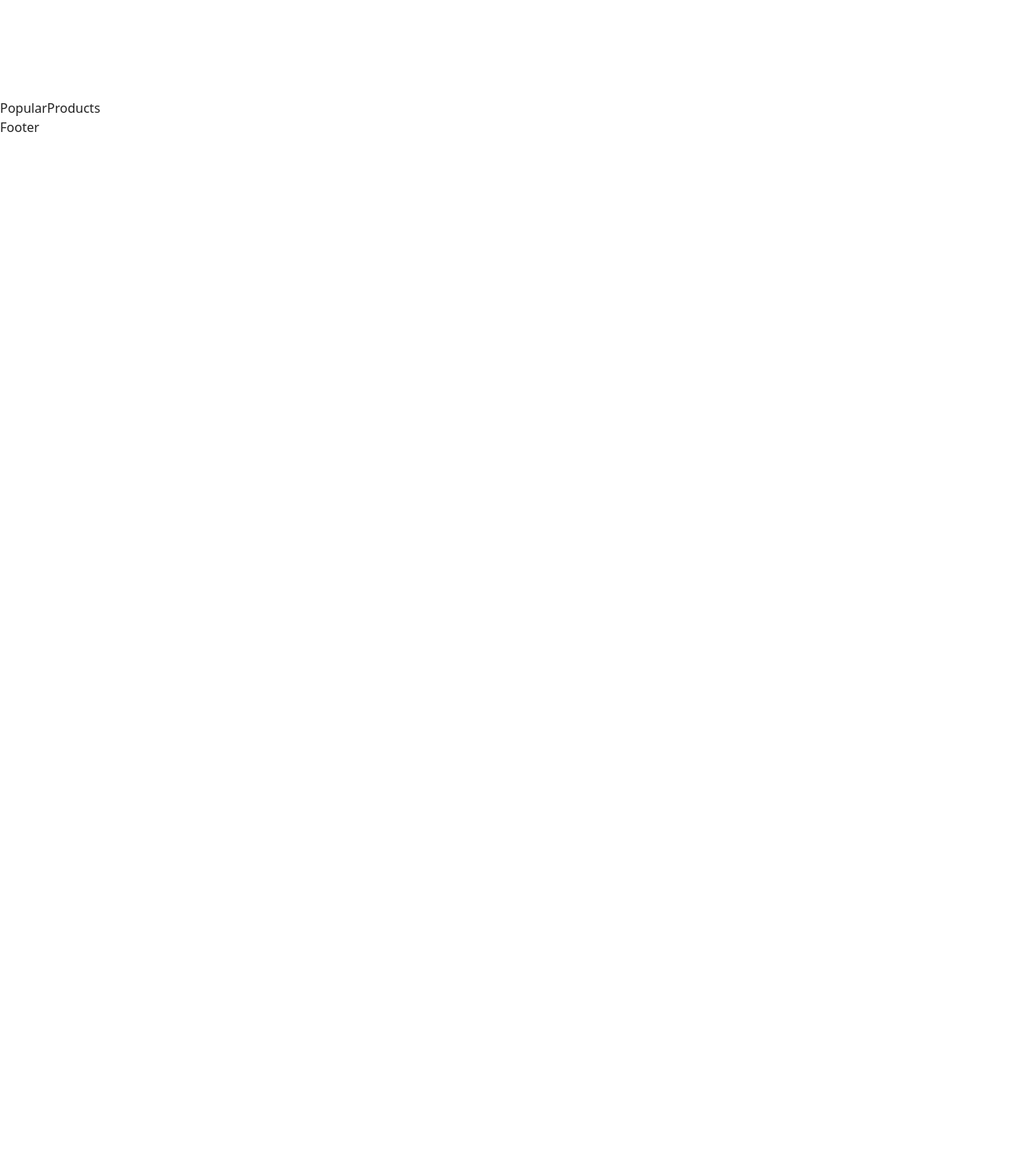
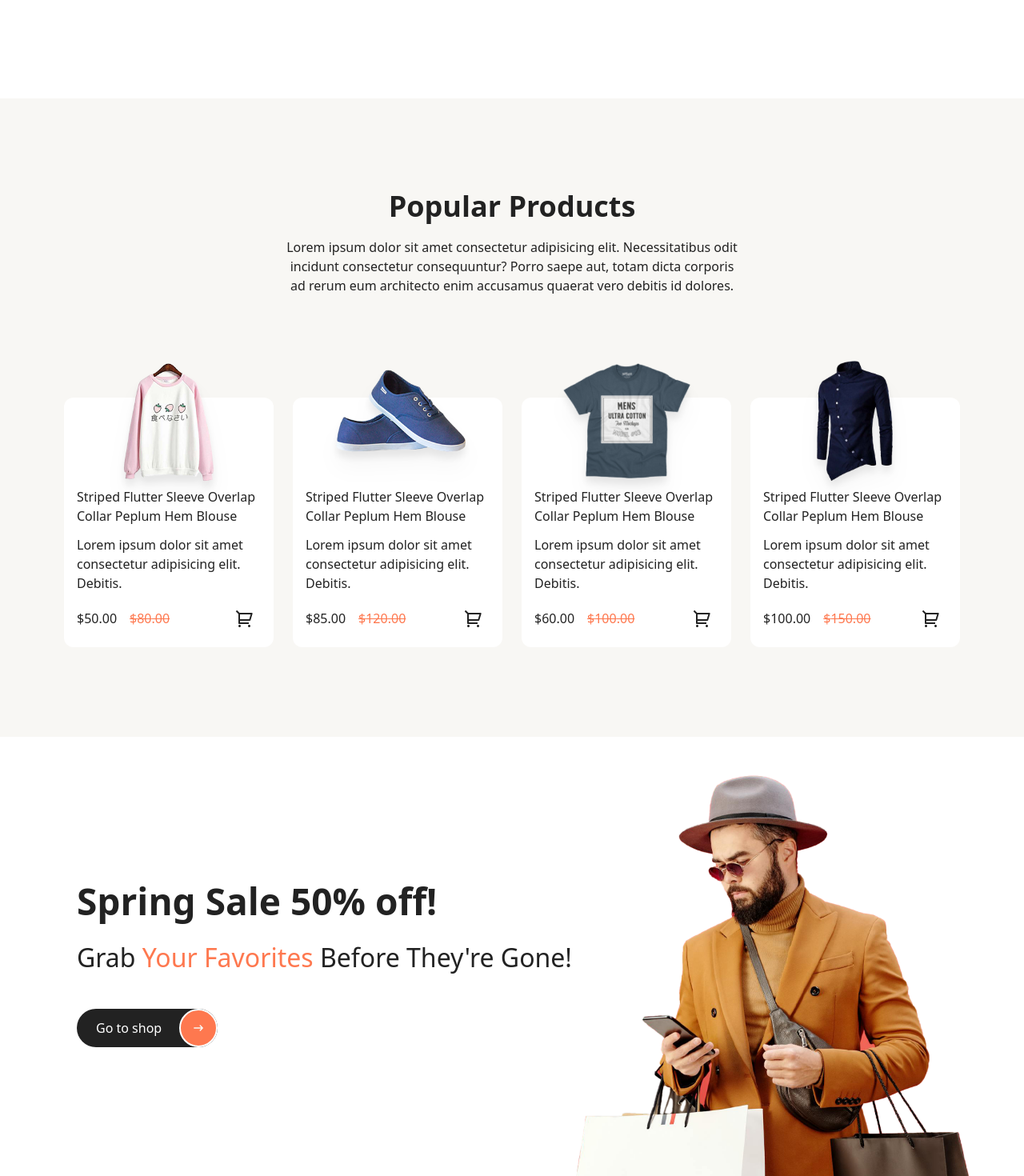
Before and after one commit to KasunUmesh/mern-ecommerce-app, a React (Vite) app in the folder ecommerce-frontend/: page / in a window 1280 px wide. Shown: the part 1400-2870 px from the top of the page at 80% size. Before the commit the page ends 1571 px from the top, so only its background shows below. Built offline with nearby package versions, Linux system fonts and the light colour scheme.

Commit message:
popular product section and offer section created

```diff
--- /dev/null
+++ b/ecommerce-frontend/src/components/card/Item.tsx
@@ -0,0 +1,28 @@
+/* eslint-disable @typescript-eslint/no-explicit-any */
+/* eslint-disable @typescript-eslint/no-unused-vars */
+import React from 'react'
+import { RiShoppingCart2Line } from 'react-icons/ri'
+import { Link } from 'react-router-dom'
+
+const Item = ({id, name, image, old_price, new_price}: any) => {
+  return (
+    <Link to={''} className='bg-white p-4 rounded-xl relative'>
+        <div className='flex items-center justify-center'>
+            <img src={image} alt="Popular Product" height={211} width={211} className='rounded-lg drop-shadow-xl absolute bottom-48'/>
+        </div>
+        <div className='flex flex-col gap-y-3 pt-24'>
+            <h4 className='line-clamp-2 text-[16px] font-[500]'>{name}</h4>
+            <p>Lorem ipsum dolor sit amet consectetur adipisicing elit. Debitis.</p>
+            <div className='flex items-center justify-between'>
+                <div className='flex gap-x-4 text-[16px] font-[500]'>
+                    <span>${new_price}.00</span>
+                    <span className='line-through text-[#fe784f]'>${old_price}.00</span>
+                </div>
+                <RiShoppingCart2Line className='p-2 h-10 w-10 hover:text-[#fe784f]'/>
+            </div>
+        </div>
+    </Link>
+  )
+}
+
+export default Item
--- a/ecommerce-frontend/src/components/layout/About.tsx
+++ b/ecommerce-frontend/src/components/layout/About.tsx
@@ -6,7 +6,7 @@ const About = () => {
   return (
     <section className='mx-auto max-w-[1440px] px-6 lg:px-20 py-12 xl:py-32'>
       {/* container */}
-      <div className='flex flex-col xl:flex-row'>
+      <div className='flex flex-col gap-8 xl:flex-row'>
         {/* left */}
         <div className='flex-1'>
           <h3 className='text-[29px] leading-tight md:text-[36px] md:leading-[1.3] mb-4 font-semibold capitalize'>Unveiling Our Product's Key Features!</h3>
--- a/ecommerce-frontend/src/components/layout/Offer.tsx
+++ b/ecommerce-frontend/src/components/layout/Offer.tsx
@@ -1,8 +1,19 @@
 import React from 'react'
+import { Link } from 'react-router-dom'
+import { FaArrowRightLong } from "react-icons/fa6";
 
 const Offer = () => {
   return (
-    <div>Offer</div>
+    <section className='mx-auto max-w-[1440px] px-6 lg:px-20 bg-banneroffer bg-center bg-cover w-full'>
+      <div className='px-4 py-16 md:py-24 lg:py-44'>
+        <h2 className='text-[33px] leading-tight md:text-[46px] md:leading-[1.3] mb-4 font-bold'>Spring Sale 50% off!</h2>
+        <h3 className='text-[32px] font-[500] capitalize '>Grab <span className='text-[#fe784f]'>Your Favorites</span> Before They're Gone!</h3>
+        <Link to={'/'} className='text-white bg-[#222222] rounded-full flex items-center justify-between gap-x-2 text-[16px] font-[500] w-44 mt-10 group pl-6'>
+          Go to shop
+          <FaArrowRightLong className='text-xl bg-[#fe784f] text-[#f8f7f4] rounded-full h-12 w-12 p-4 group-hover:-rotate-45 transition-all duration-500 border-2 border-white'/>
+        </Link>
+      </div>
+    </section>
   )
 }
 
--- a/ecommerce-frontend/src/components/layout/PopularProducts.tsx
+++ b/ecommerce-frontend/src/components/layout/PopularProducts.tsx
@@ -1,8 +1,23 @@
 import React from 'react'
+import POPULAR from '../../utils/popular'
+import Item from '../card/Item'
 
 const PopularProducts = () => {
   return (
-    <div>PopularProducts</div>
+    <section className='bg-[#f8f7f4] mx-auto max-w-[1440px] px-6 lg:px-20 p-12 xl:py-28'>
+      {/* title */}
+      <div className='text-center max-w-xl mx-auto'>
+        <h3 className='text-[29px] leading-tight md:text-[36px] md:leading-[1.3] mb-4 font-semibold'>Popular Products</h3>
+        <p>Lorem ipsum dolor sit amet consectetur adipisicing elit. Necessitatibus odit incidunt consectetur consequuntur? Porro saepe aut, totam dicta corporis ad rerum eum architecto enim accusamus quaerat vero debitis id dolores.</p>
+      </div>
+
+      {/* container */}
+      <div className='grid grid-cols-1 sm:grid-cols-2 md:grid-cols-3 xl:grid-cols-4 gap-6 gap-y-28 mt-32'>
+        {POPULAR.map((item) => (
+          <Item key={item.id} id={item.id} name={item.name} image={item.image} new_price={item.new_price} old_price={item.old_price}/>
+        ))}
+      </div>
+    </section>
   )
 }
 
--- a/ecommerce-frontend/src/pages/Home.tsx
+++ b/ecommerce-frontend/src/pages/Home.tsx
@@ -2,6 +2,7 @@ import React from 'react'
 import Hero from '../components/layout/Hero'
 import About from '../components/layout/About'
 import PopularProducts from '../components/layout/PopularProducts'
+import Offer from '../components/layout/Offer'
 
 const Home = () => {
   return (
@@ -9,6 +10,7 @@ const Home = () => {
       <Hero/>
       <About/>
       <PopularProducts/>
+      <Offer/>
     </>
   )
 }
```
Also changed, not shown: ecommerce-frontend/src/utils/popular.ts (renamed from ecommerce-frontend/src/utils/popular.js, +4 -4 lines).
